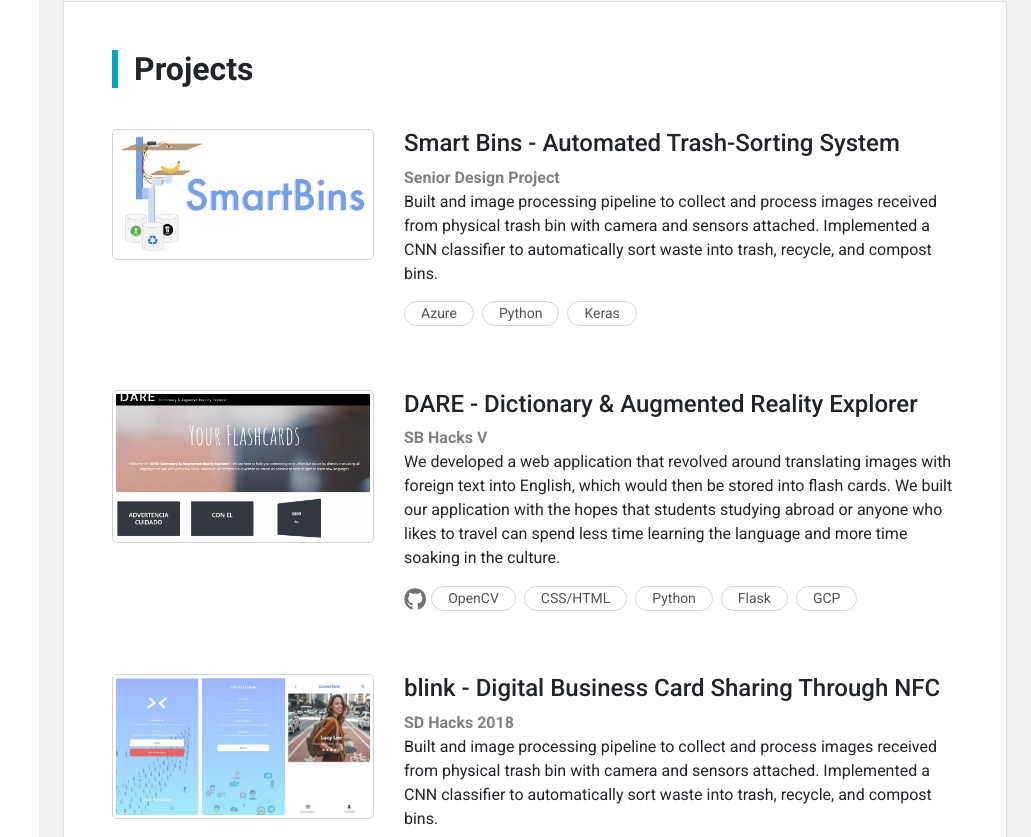
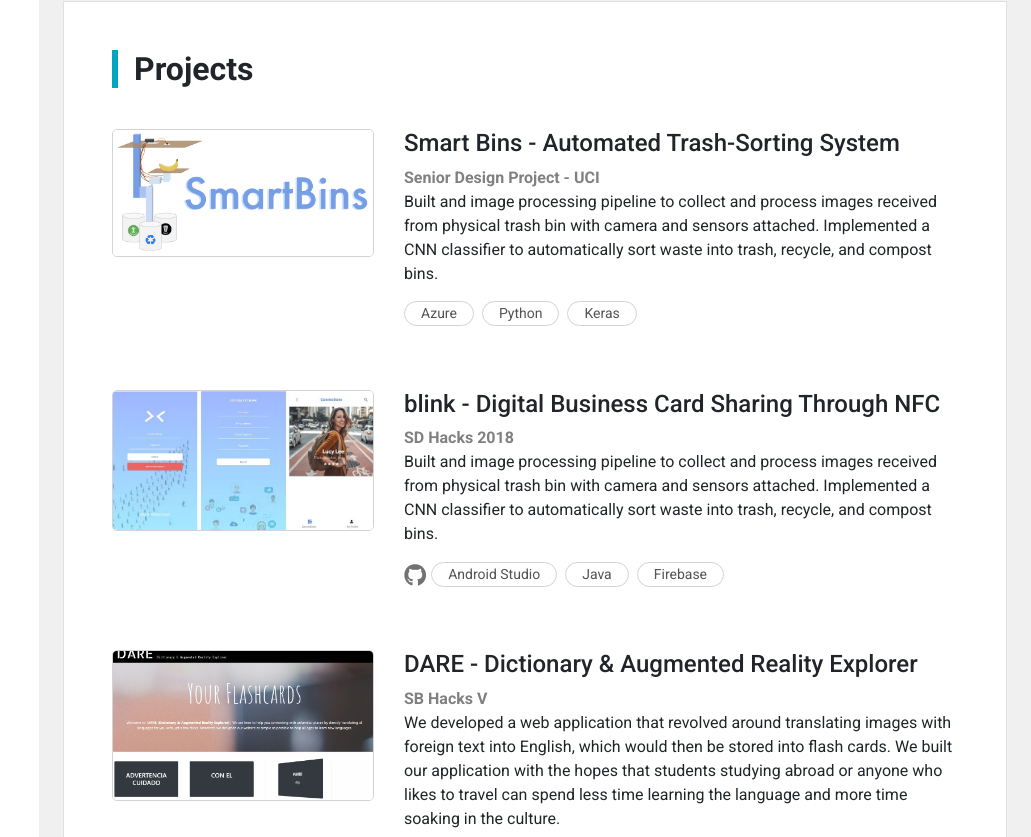
Before and after one commit to sluong-wf/sluong, a React (Create React App) app: page / in a window 1280 px wide. Shown: the part 1463-2300 px from the top of the page, without its empty margins (249-1280 px from the left). Built offline with nearby package versions, Linux system fonts and the light colour scheme.

Commit message:
Add link to projects and style image overlay

```diff
--- a/src/components/Projects.js
+++ b/src/components/Projects.js
@@ -1,6 +1,7 @@
 import React from 'react'
 import { Container, Row, Col } from 'react-bootstrap'
 import { FaGithub } from 'react-icons/fa'
+import { FiExternalLink } from 'react-icons/fi'
 
 import img_smartbins from '../assets/images/project-smartbins.jpg'
 import img_blink from '../assets/images/project-blink.jpg'
@@ -17,12 +18,23 @@ class Projects extends React.Component {
                 image: img_smartbins,
                 link: "http://projects.eng.uci.edu/projects/2019-2020/smart-bins",
                 title: "Smart Bins - Automated Trash-Sorting System",
-                subtitle: "Senior Design Project",
+                subtitle: "Senior Design Project - UCI",
                 text: `Built and image processing pipeline to collect and process images received
                     from physical trash bin with camera and sensors attached. Implemented a CNN
                     classifier to automatically sort waste into trash, recycle, and compost bins.`,
                 github: "",
                 tags: ["Azure","Python","Keras"]
+            },
+            {
+                image: img_blink,
+                link: "https://devpost.com/software/blink-w8ypt3",
+                title: "blink - Digital Business Card Sharing Through NFC",
+                subtitle: "SD Hacks 2018",
+                text: `Built and image processing pipeline to collect and process images received
+                    from physical trash bin with camera and sensors attached. Implemented a CNN
+                    classifier to automatically sort waste into trash, recycle, and compost bins.`,
+                github: "https://github.com/mi-chellenguyen/blink",
+                tags: ["Android Studio","Java","Firebase"]
             },
             {
                 image: img_dare,
@@ -36,17 +48,6 @@ class Projects extends React.Component {
                     culture.`,
                 github: "https://github.com/nluong1021/SBHacks",
                 tags: ["OpenCV","CSS/HTML","Python","Flask","GCP"]
-            },
-            {
-                image: img_blink,
-                link: "https://devpost.com/software/blink-w8ypt3",
-                title: "blink - Digital Business Card Sharing Through NFC",
-                subtitle: "SD Hacks 2018",
-                text: `Built and image processing pipeline to collect and process images received
-                    from physical trash bin with camera and sensors attached. Implemented a CNN
-                    classifier to automatically sort waste into trash, recycle, and compost bins.`,
-                github: "https://github.com/mi-chellenguyen/blink",
-                tags: ["Android Studio","Java","Firebase"]
             },
             {
                 image: img_inbetween,
@@ -81,7 +82,14 @@ class Projects extends React.Component {
                     {items.map(item =>
                         <Row>
                             <Col xs="4">
-                                <img className="project-image" src={item.image}/>
+                                <div className="project-image">
+                                    <a href={item.link} target="_blank">
+                                        <img src={item.image}/>
+                                        <div className="overlay">
+                                            <h4>View Project <FiExternalLink size="1.1em" className="icon-size-adjust"/></h4>
+                                        </div>
+                                    </a>
+                                </div>
                             </Col>
                             <Col>
                                 <h4 key={item.title}>{item.title}</h4>
--- a/src/index.css
+++ b/src/index.css
@@ -236,11 +236,41 @@ code {
 }
 
 .project-image {
+  overflow: hidden;
+  border: solid 1px lightgray;
+  border-radius: 5px;
+  position: relative;
+  text-align: center;
+}
+
+.project-image img {
   width: 100%;
   height: auto;
-  border: solid 1px lightgray;
-  border-radius: 5px;
-  padding: 3px;
+  transition: 0.6s all;
+}
+
+.project-image .overlay {
+  position: absolute;
+  top: 0;
+  width: 100%;
+  height: 100%;
+  color: #fff;
+  opacity: 0;
+  transition: 0.6s all;
+}
+
+.project-image .overlay h4 {
+  padding-top: 20%;
+}
+
+.project-image:hover .overlay {
+  opacity: 1;
+}
+
+.project-image:hover img {
+  -webkit-filter: blur(2px);
+  filter: blur(2px) brightness(50%);
+  transform: scale(1.05);
 }
 
 .project-github-link {
```
